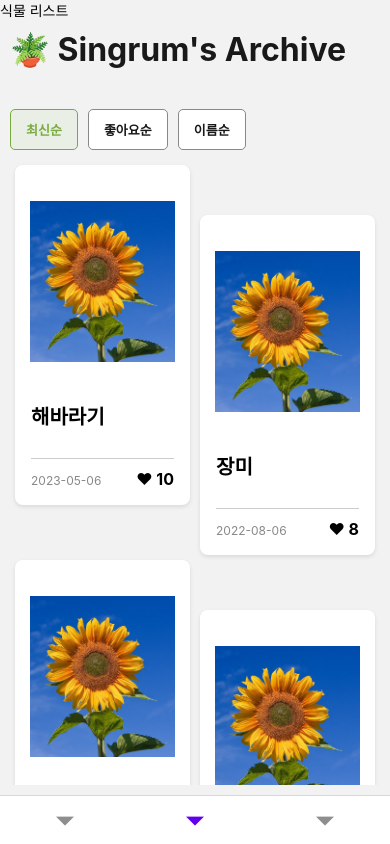
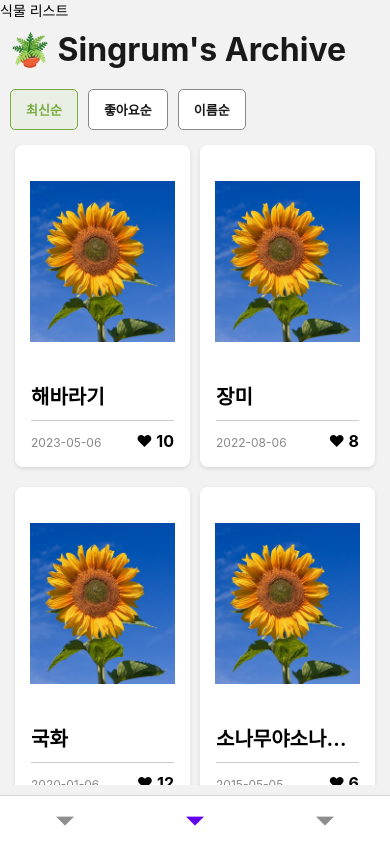
Before and after one commit to Singrum-org/client_mobile, a React Native app in the folder singrum/: screen /PlantsListScreen in a window 390 px wide. Built offline with nearby package versions, Linux system fonts and the light colour scheme.

Commit message:
[Beauty] 전체 레이아웃 margin 조정

```diff
--- a/singrum/components/PlantsListScreen/CardList.js
+++ b/singrum/components/PlantsListScreen/CardList.js
@@ -19,8 +19,8 @@ const data = [
   },
   {
     id: 3,
-    name: '튤립',
-    content: '튤립 내용',
+    name: '소나무야소나무야소나무야',
+    content: '소나무 내용',
     date: '2015-05-05',
     likes: 6,
   },
@@ -61,16 +61,6 @@ function CardList() {
     setCards(sortedData);
   };
 
-  const renderCardListItem = ({ item, index }) => {
-    const marginTop = index % 2 === 0 ? 0 : 50;
-
-    return (
-      <View style={[styles.cardContainer, { marginTop }]}>
-        <CardListItem item={item} />
-      </View>
-    );
-  };
-
   const getButtonStyle = (sortType) => {
     return sorting === sortType ? styles.selectedButton : styles.button;
   };
@@ -100,7 +90,7 @@ function CardList() {
       </View>
       <FlatList
         data={cards}
-        renderItem={renderCardListItem}
+        renderItem={({ item }) =>  <CardListItem item={item} />}
         keyExtractor={(item) => item.id.toString()}
         numColumns={2}
         columnWrapperStyle={styles.columnWrapper}
@@ -120,10 +110,11 @@ const styles = StyleSheet.create({
     color: 'rgb(25,25,25)',
     fontSize: 32,
     fontWeight: 'bold',
-    marginBottom: 40,
+    marginBottom: 20,
   },
   columnWrapper: {
     justifyContent: 'space-between',
+    marginBottom: 15,
   },
   cardContainer: {
     flex: 1,
--- a/singrum/components/PlantsListScreen/CardListItem.js
+++ b/singrum/components/PlantsListScreen/CardListItem.js
@@ -31,7 +31,7 @@ function CardListItem({item}) {
           />
         </View>
         <View style={styles.detailContainer}>
-          <Text style={styles.cardTitle}>{item.name}</Text>
+          <Text style={styles.cardTitle} numberOfLines={1} ellipsizeMode="tail">{item.name}</Text>
           <View style={styles.separator} />
           <View style={styles.cardFooter}>
             <Text style={styles.cardDate}>{item.date}</Text>
@@ -78,13 +78,13 @@ const styles = StyleSheet.create({
     marginTop: 10,
   },
   cardFooter: {
+
     flexDirection: 'row',
     justifyContent: 'space-between',
   },
   cardTitle: {
     fontSize: 20,
     fontWeight: 'bold',
-    marginBottom: 8,
   },
   cardDate: {
     fontSize: 12,
@@ -98,7 +98,7 @@ const styles = StyleSheet.create({
   separator: {
     height: 1,
     backgroundColor: '#ccc',
-    marginTop: 20,
+    marginTop: 10,
     marginBottom: 10,
   },
 });
```
